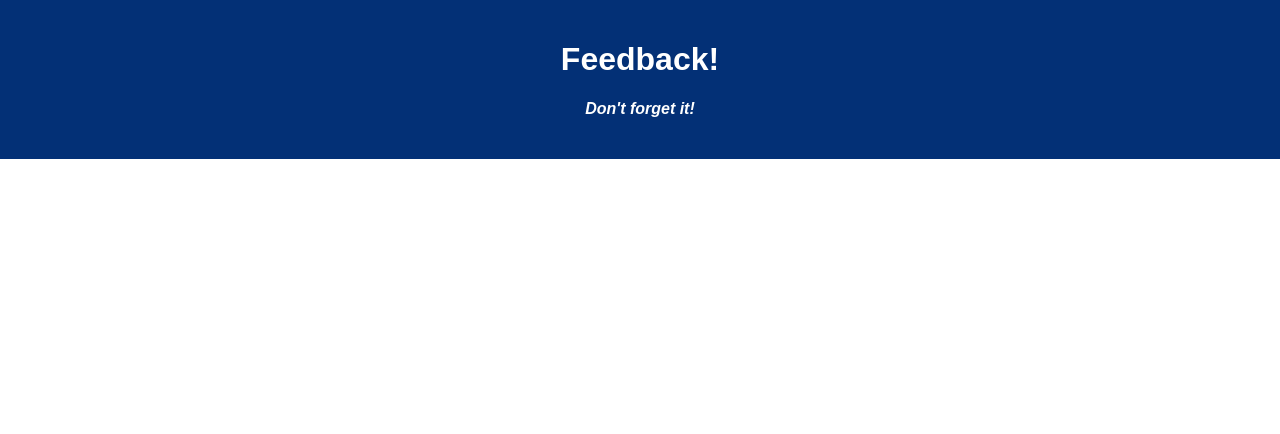
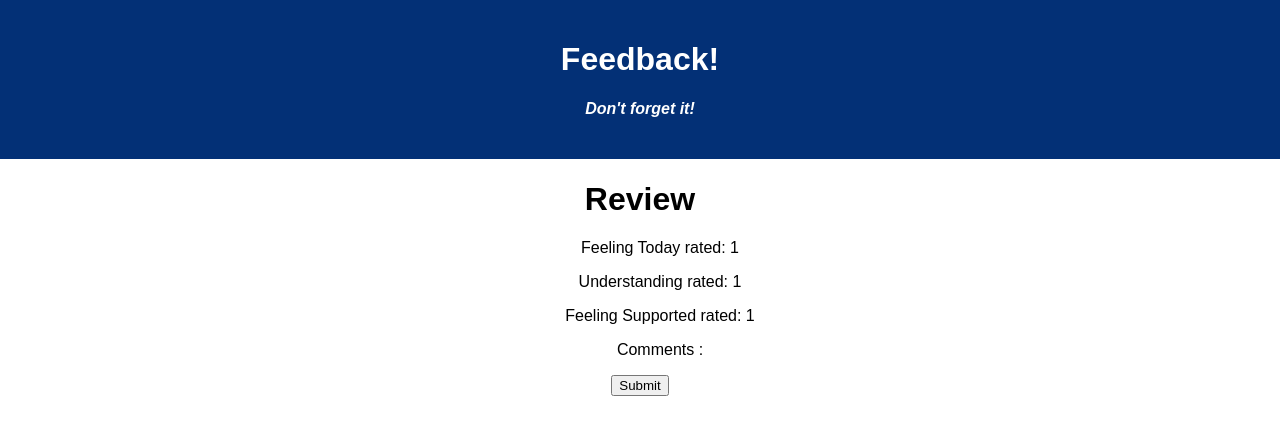
Before and after one commit to driftpvp/weekend-redux-feedback-loop, a React (Create React App) app: page /Review in a window 1280 px wide. Shown: the top 434 px of the page. Built offline with nearby package versions, Linux system fonts and the light colour scheme.

Commit message:
review set up

```diff
--- a/src/components/App/App.jsx
+++ b/src/components/App/App.jsx
@@ -8,6 +8,7 @@ import FeelingToday from '../FeelingToday/FeelingToday';
 import Understanding from '../Understanding/Understanding';
 import Supported from '../Supported/Supported';
 import Comments from '../Comments/Comments';
+import Review from '../Review/Review';
 
 function App() {
 
@@ -24,6 +25,7 @@ function App() {
             <Route exact path= "/Understanding" component={Understanding} />
             <Route exact path= "/Supported" component={Supported} />
             <Route exact path= "/Comments" component={Comments} />
+            <Route exact path= "/Review" component={Review} />
         </div>
 
       </div>
--- a/src/components/Comments/Comments.jsx
+++ b/src/components/Comments/Comments.jsx
@@ -16,7 +16,7 @@ function Comments() {
 
     return (
         <div>
-            <h1>Comments</h1>
+            <h1>Comments before you go?</h1>
             <input type="text" name="feeling"
             value={comments} onChange={addComment} />
             <button onClick={()=> history.push("/Review")}>Next</button>
--- a/src/components/Review/Review.jsx
+++ b/src/components/Review/Review.jsx
@@ -0,0 +1,45 @@
+import React from "react";
+import { useSelector } from "react-redux";
+import { useHistory } from "react-router-dom/cjs/react-router-dom.min";
+import axios from "axios";
+
+function Review() {
+    const feelingToday = useSelector(store => store.scaleCount);
+    const understandToday = useSelector(store => store.Understanding);
+    const support = useSelector(store => store.Supported);
+    const comments = useSelector(store => store.Comments);
+
+    const history = useHistory();
+
+    const review = () => {
+        axios.post("/feedback", {
+            feeling: feelingToday,
+            understanding: understandToday,
+            support: support,
+            comments: comments
+        })
+        .then((response) => {
+            history.push("/Submit");
+            console.log(response.data);
+        })
+        .catch((error) => {
+            console.log(error);
+            alert("Error!");
+        })
+    };
+
+    return (
+        <div>
+            <h1>Review</h1>
+            <ul>
+                <p>Feeling Today rated: {feelingToday}</p>
+                <p>Understanding rated: {understandToday}</p>
+                <p>Feeling Supported rated: {support}</p>
+                <p>Comments : {comments}</p>
+            </ul>
+            <button onClick={review}>Submit</button>
+        </div>
+    )
+}
+
+export default Review
```
